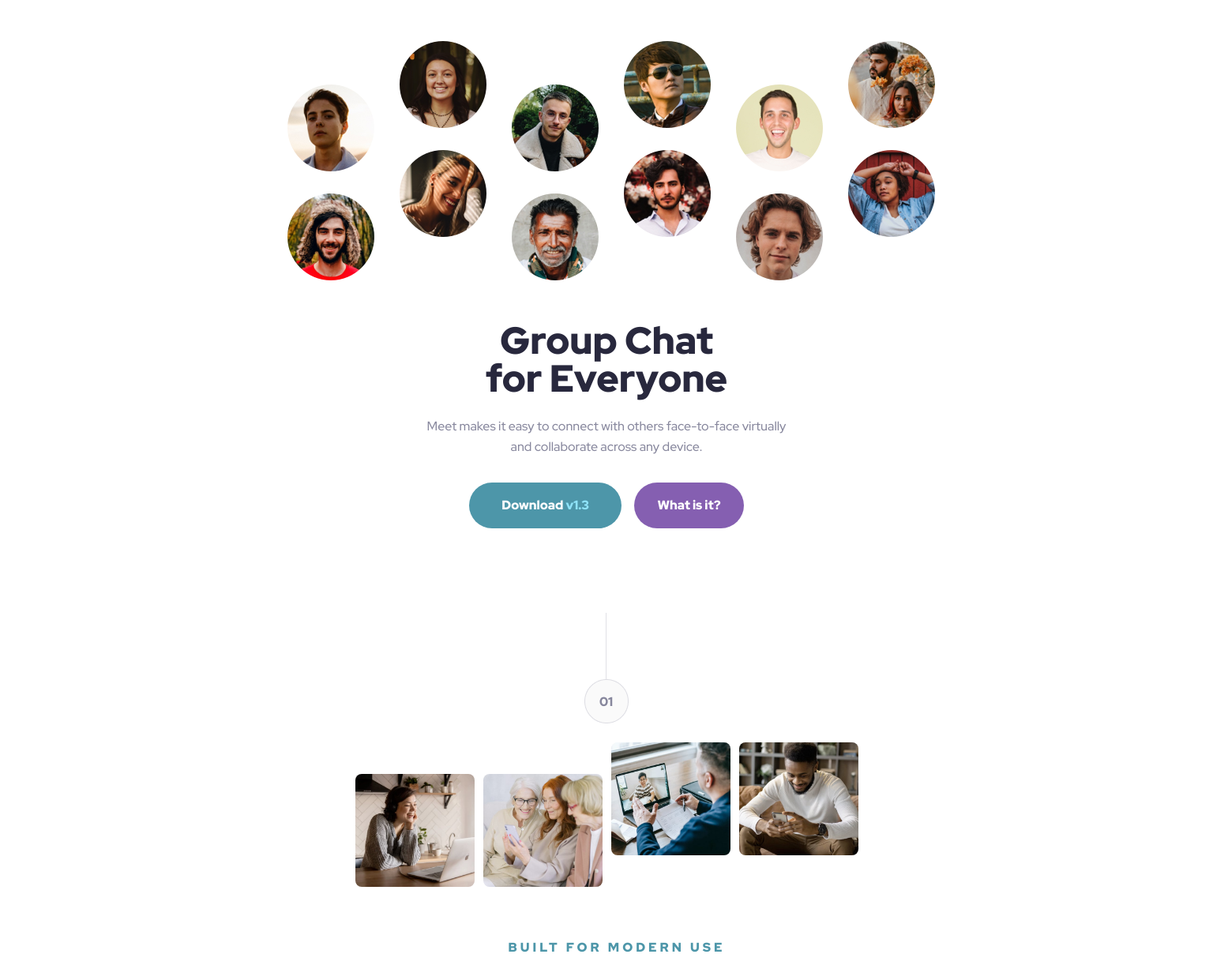
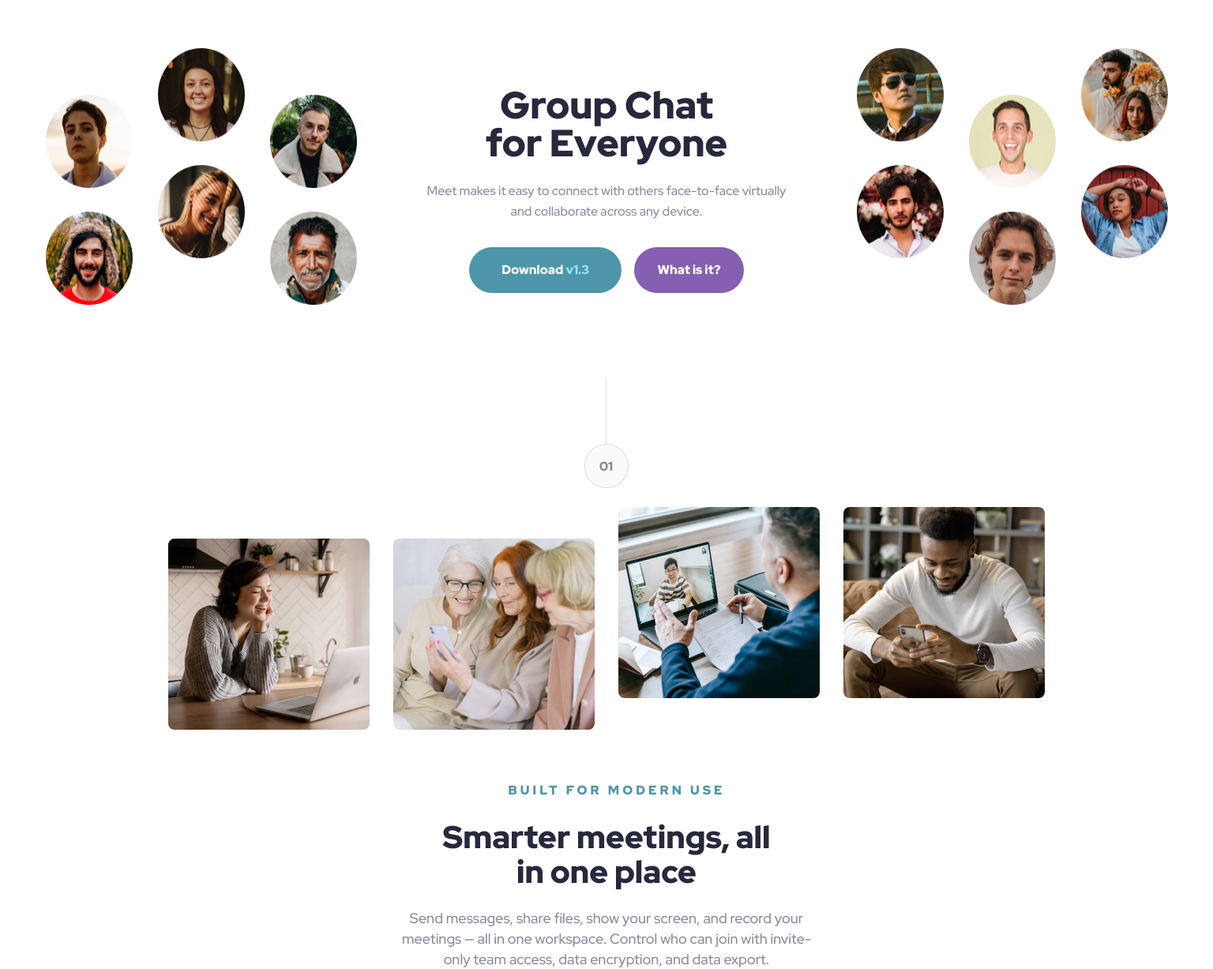
Before and after one commit to dianaotieva/meet-page, a plain HTML site: page index.html in a window 1536 px wide. Shown: the part 78-1305 px from the top of the page at 79% size. Drawn offline with Linux system fonts and the light colour scheme; a web font is replaced by a local one.

Commit message:
add desctop version

```diff
--- a/index.html
+++ b/index.html
@@ -41,6 +41,9 @@
       </div>
 
       <div class="content">
+        <div class="head">
+          <img src="./image-hero-left.png" class="left-img"/>
+        <div class="descr-buttons">
         <h1 class="title">Group Chat for Everyone</h1>
         <p class="description">
           Meet makes it easy to connect with others face-to-face virtually and
@@ -52,6 +55,9 @@
             <h2>Download <span style="color: #8fe3f9">v1.3</span></h2>
           </button>
           <button class="button-what"><h2>What is it?</h2></button>
+        </div>
+        </div>
+        <img src="./image-hero-right.png" class="right-img"/>
         </div>
         <div class="obj">
           <img src="./Group 6.png" />
@@ -90,6 +96,8 @@
           <h2>Download <span style="color: #d9b8ff">v1.3</span></h2>
         </button>
       </footer>
+
+
     </div>
   </body>
 </html>
--- a/style.css
+++ b/style.css
@@ -22,6 +22,15 @@ header {
   justify-content: center;
 }
 
+.head{
+  display: flex;
+  flex-direction: column;
+  justify-content: center;
+}
+
+/* .descr-buttons{
+
+} */
 .user-images {
   padding-top: 54px;
 }
@@ -232,9 +241,29 @@ footer {
   color: #ffffff;
 }
 
+.left-img{
+  display: none;
+}
+
+.right-img{
+  display: none;
+}
+
 @media (min-width: 768px) {
   .container {
     width: 768px;
+  }
+
+  /* .head{
+    display: flex;
+    justify-content: center;
+    align-items: center;
+  } */
+
+  .descr-buttons{
+    display: flex;
+    flex-direction: column;
+    align-items: center;
   }
 
   .users {
@@ -301,4 +330,70 @@ footer {
   .footer-desc {
     width: 573px;
   }
+
+  .left-img{
+    display: none;
+
+  }
+
+  .right-img{
+    display: none;
+  }
 }
+
+@media ( min-width: 1440px){
+  .container{
+    width: 1440px;
+  }
+
+  .head{
+    display: flex;
+    flex-direction: row;
+    justify-content: center;
+    gap: 88px;
+    padding-top: 63px;
+  }
+
+  .user-images{
+    display: none;
+  }
+
+  .left-img{
+    display: block;
+  }
+
+  .right-img{
+    display: block;
+  }
+
+  .imgs{
+    height: 242px;
+    width: 255px;
+  }
+
+  .columns{
+    gap: 30px;
+
+  }
+
+  .column1{
+    gap: 30px;
+  }
+
+  .column2{
+    gap: 30px;
+  }
+
+  .desc2{
+    font-size: 18px;
+    width: 540px;
+  }
+
+  footer{
+    display: flex;
+    flex-direction:row;
+    background: url(./image-footer.jpg) no-repeat;
+    box-shadow: inset 0 0 0 1000px rgba(77, 150, 169, 0.7);
+    height: 308px;
+  }
+}
```
Also changed, not shown: image-footer.jpg (added), image-hero-left.png (added), image-hero-right.png (added).
